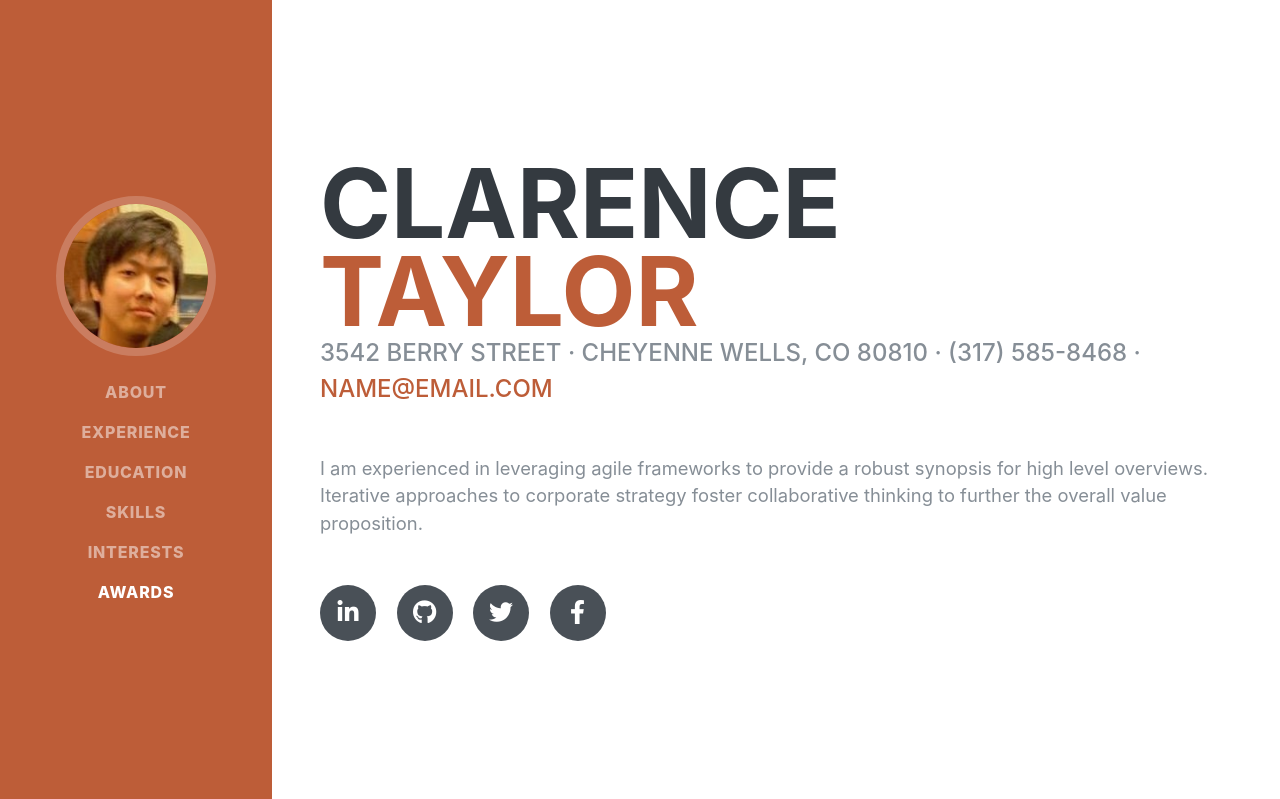
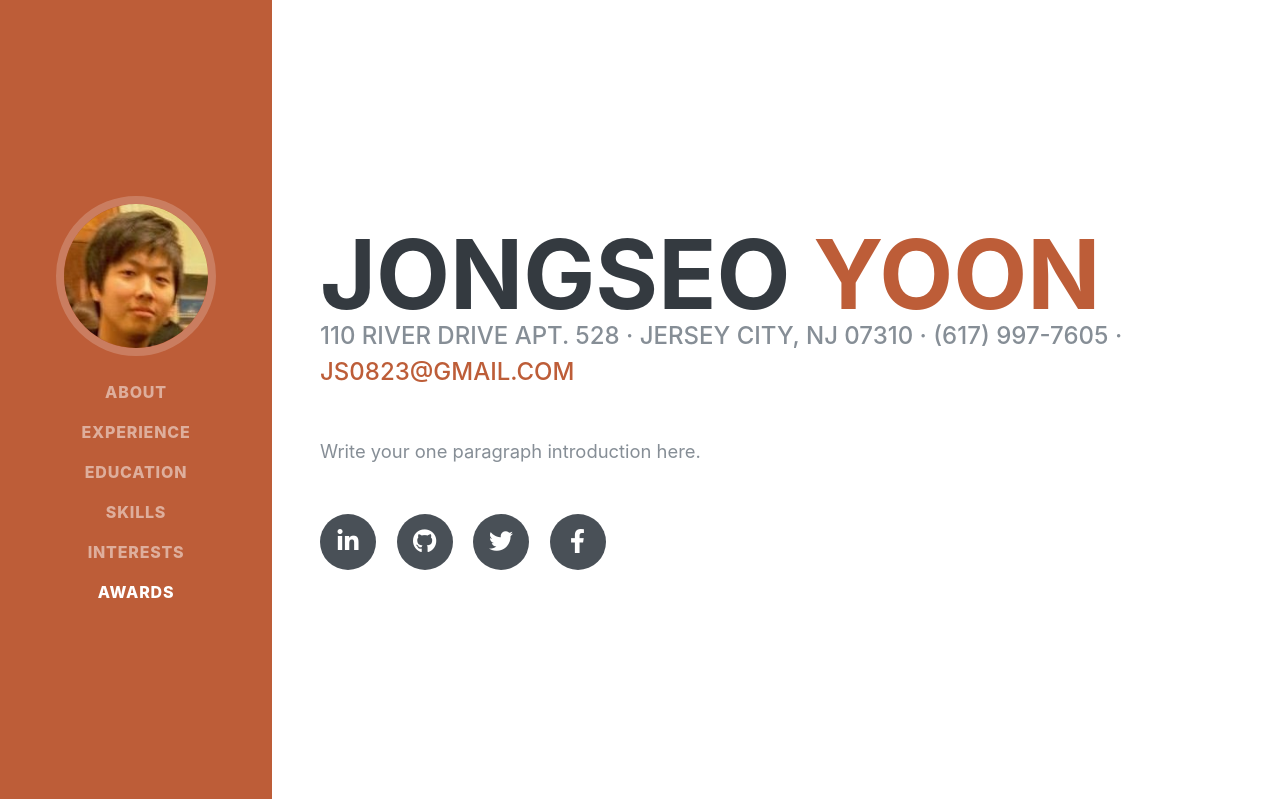
Before and after one commit to js0823/portfolio, a Django app: page / in a window 1280 px wide. Shown: the top 799 px of the page. Run offline with Django 3.2, Linux system fonts and the light colour scheme; some libraries are stand-ins or nearby versions; some web fonts are replaced.

Commit message:
Clean up index.html and start editing details

```diff
--- a/personal_portfolio/templates/personal_portfolio/index.html
+++ b/personal_portfolio/templates/personal_portfolio/index.html
@@ -9,10 +9,9 @@
   <meta name="description" content="">
   <meta name="author" content="">
 
-  <title>Resume - Start Bootstrap Theme</title>
+  <title>Jongseo Yoon | Software Engineer</title>
 
   <!-- Bootstrap core CSS -->
-  <!-- <link href="{% static 'personal_portfolio/vendor/bootstrap/css/bootstrap.min.css' %}" rel="stylesheet"> -->
   <link rel="stylesheet" href="https://stackpath.bootstrapcdn.com/bootstrap/4.3.1/css/bootstrap.min.css" integrity="sha384-ggOyR0iXCbMQv3Xipma34MD+dH/1fQ784/j6cY/iJTQUOhcWr7x9JvoRxT2MZw1T" crossorigin="anonymous">
 
   <!-- Custom fonts for this template -->
@@ -29,7 +28,7 @@
 
   <nav class="navbar navbar-expand-lg navbar-dark bg-primary fixed-top" id="sideNav">
     <a class="navbar-brand js-scroll-trigger" href="#page-top">
-      <span class="d-block d-lg-none">Clarence Taylor</span>
+      <span class="d-block d-lg-none">Jongseo Yoon</span>
       <span class="d-none d-lg-block">
         <img class="img-fluid img-profile rounded-circle mx-auto mb-2" src="{% static 'personal_portfolio/img/profile.jpeg' %}" alt="">
       </span>
@@ -65,13 +64,13 @@
 
     <section class="resume-section p-3 p-lg-5 d-flex align-items-center" id="about">
       <div class="w-100">
-        <h1 class="mb-0">Clarence
-          <span class="text-primary">Taylor</span>
+        <h1 class="mb-0">Jongseo
+          <span class="text-primary">Yoon</span>
         </h1>
-        <div class="subheading mb-5">3542 Berry Street · Cheyenne Wells, CO 80810 · (317) 585-8468 ·
-          <a href="mailto:name@email.com">name@email.com</a>
+        <div class="subheading mb-5">110 River Drive Apt. 528 · Jersey City, NJ 07310 · (617) 997-7605 ·
+          <a href="mailto:js0823@gmail.com">js0823@gmail.com</a>
         </div>
-        <p class="lead mb-5">I am experienced in leveraging agile frameworks to provide a robust synopsis for high level overviews. Iterative approaches to corporate strategy foster collaborative thinking to further the overall value proposition.</p>
+        <p class="lead mb-5">Write your one paragraph introduction here.</p>
         <div class="social-icons">
           <a href="#">
             <i class="fab fa-linkedin-in"></i>
@@ -288,14 +287,10 @@
   </div>
 
   <!-- Bootstrap core JavaScript -->
-  <!-- <script src="vendor/jquery/jquery.min.js"></script> -->
   <script src="https://code.jquery.com/jquery-3.5.0.min.js" integrity="sha256-xNzN2a4ltkB44Mc/Jz3pT4iU1cmeR0FkXs4pru/JxaQ=" crossorigin="anonymous"></script>
-
-  <!-- <script src="vendor/bootstrap/js/bootstrap.bundle.min.js"></script> -->
   <script src="https://stackpath.bootstrapcdn.com/bootstrap/4.4.1/js/bootstrap.bundle.min.js" integrity="sha384-6khuMg9gaYr5AxOqhkVIODVIvm9ynTT5J4V1cfthmT+emCG6yVmEZsRHdxlotUnm" crossorigin="anonymous"></script>
 
   <!-- Plugin JavaScript -->
-  <!-- <script src="vendor/jquery-easing/jquery.easing.min.js"></script> -->
   <script src="https://cdnjs.cloudflare.com/ajax/libs/jquery-easing/1.4.1/jquery.easing.min.js" integrity="sha256-H3cjtrm/ztDeuhCN9I4yh4iN2Ybx/y1RM7rMmAesA0k=" crossorigin="anonymous"></script>
 
   <!-- Custom scripts for this template -->
```
